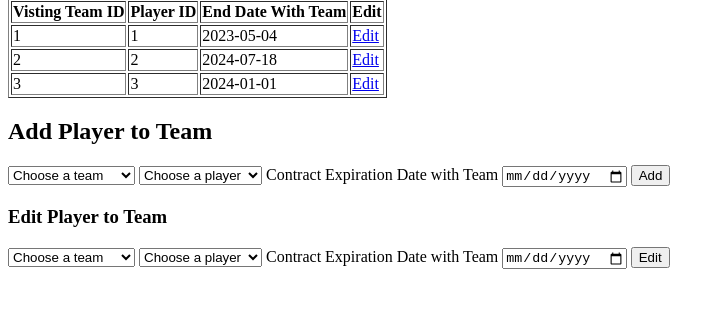
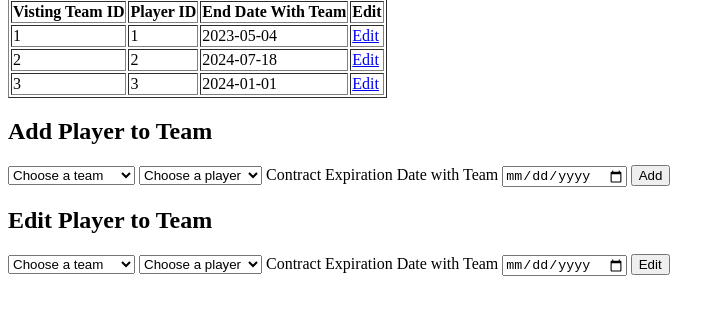
Before and after one commit to tylersnel/LA-Commuters-DB, a plain HTML site: page playerteams.html in a window 1280 px wide. Shown: the part 86-400 px from the top of the page, without its empty margins (0-725 px from the left). Drawn offline with Linux system fonts and the light colour scheme.

Commit message:
Update playerteams.html
Edited heading 3 to heading 2 on the Edit Player to Team for consistency

```diff
--- a/playerteams.html
+++ b/playerteams.html
@@ -52,7 +52,7 @@
     <input type="date" id="cexpiration" name="cexpiration">
     <input type="submit" value="Add">
 </from>
-    <h3>Edit Player to Team</h3>
+    <h2>Edit Player to Team</h2>
 <from action="">
     <select name="teams" id="team-select">
         <option value="">Choose a team</option>
```
